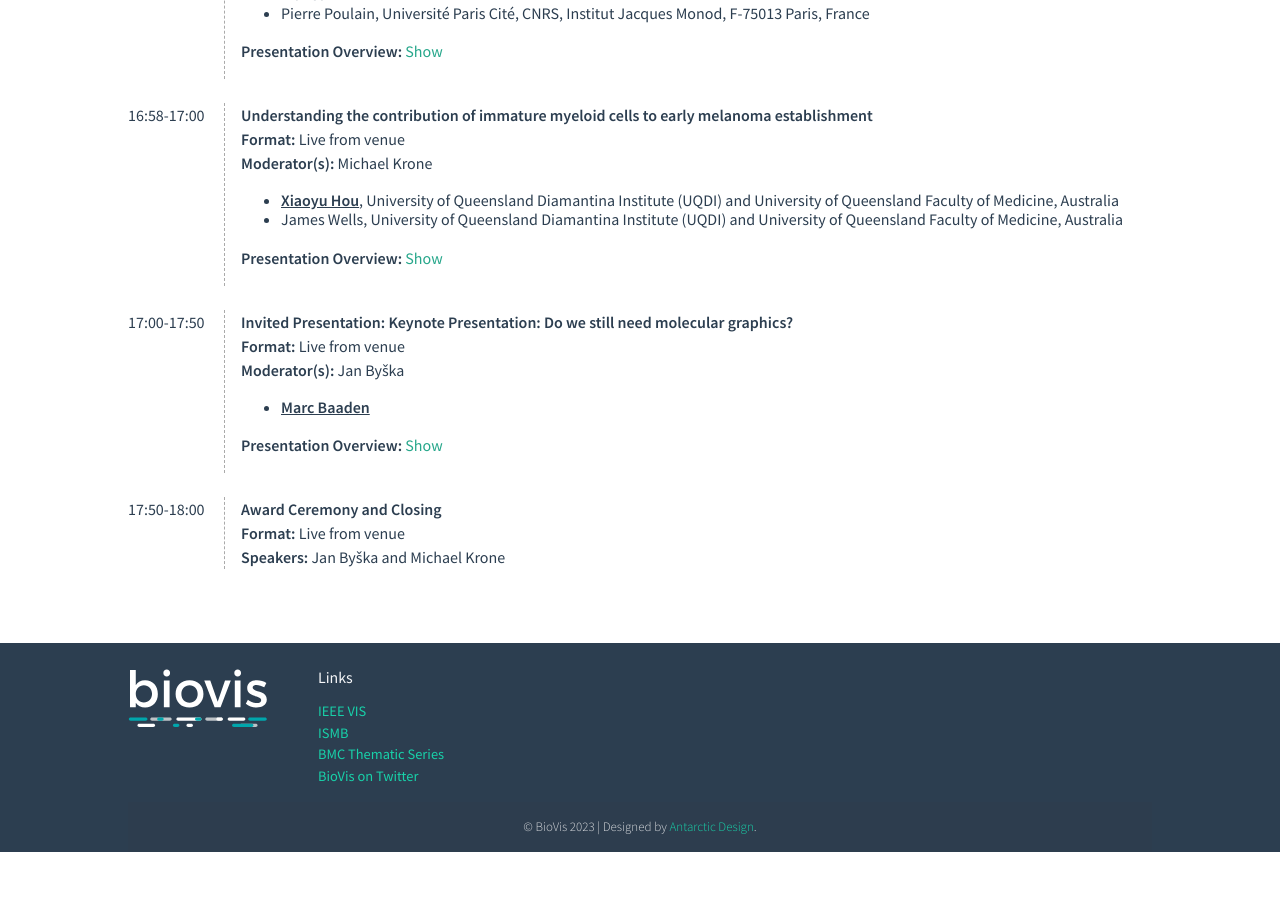
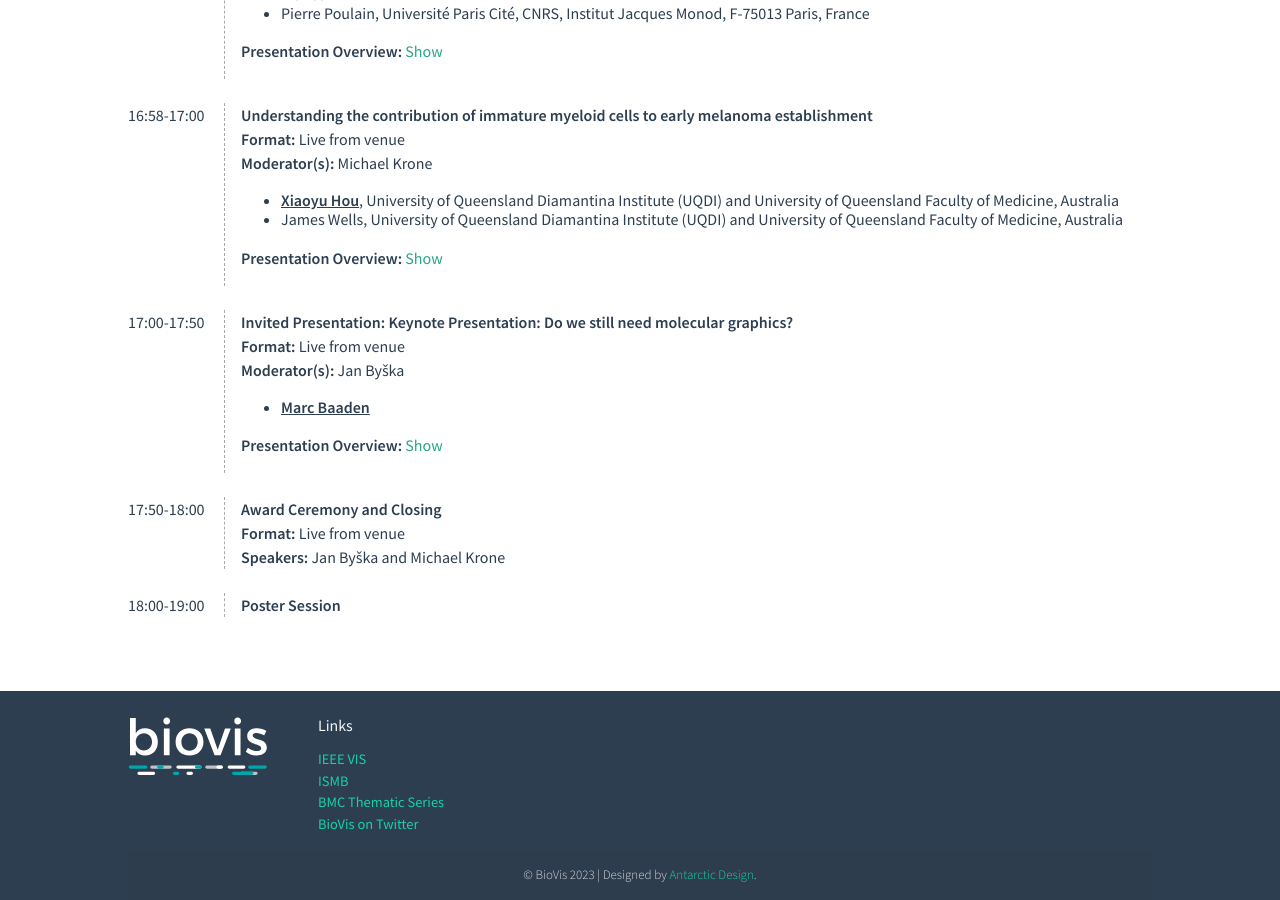
Before and after one commit to foreveremain/2024, a Jekyll site: the page built from program_ismb.md, in a window 1280 px wide and 900 px high, scrolled down 8532 px. Built offline with Jekyll 4.4.1, drawn with Linux system fonts in a browser that asks for light colours; before the commit the page ends 9384 px from its top, so only the background shows below that.

Commit message:
add poster session to ismb schedule

```diff
--- a/program_ismb_timetable.html
+++ b/program_ismb_timetable.html
@@ -1019,6 +1019,13 @@
     </div>
 </div>
 
+<div class="row schedulerow">
+    <div class="timeSpans">18:00-19:00</div>
+    <div class="scheduledetails">
+        <div class="talk-title"><strong>Poster Session</strong> </div>
+    </div>
+</div>
+
 <script>
     document.querySelectorAll(".showToggle3").forEach(link => {
         link.addEventListener("click", (event) => {
```
